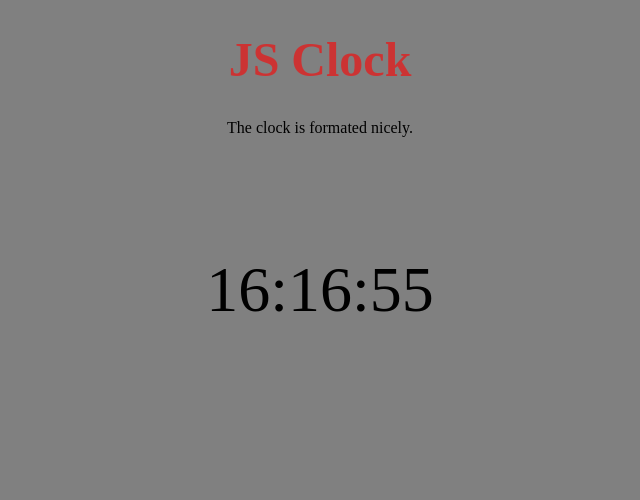
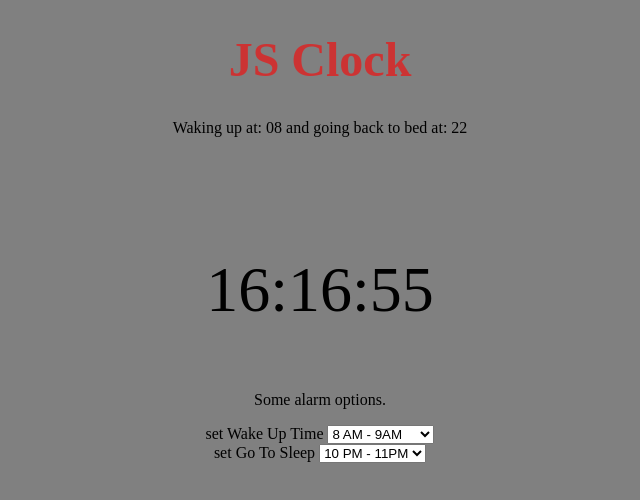
Before and after one commit to lalanon/jsClock, a plain HTML site: page index.html in a window 1280 px wide. Shown: the whole page, without its empty margins (320-960 px from the left). Drawn offline with Linux system fonts and the light colour scheme.

Commit message:
Adds wakeUp and goToSleep times

```diff
--- a/index.html
+++ b/index.html
@@ -13,10 +13,69 @@
 <body onload="init()">
     <center>
         <h1>JS Clock</h1>
-        <p>The clock is formated nicely.</p>
+        <p id="statusLineSelector"></p>
         <br><br>
         <div>
             <p id="clock"></p>
+        </div>
+        <div id="options">
+            <p>Some alarm options.</p>
+            set Wake Up Time
+            <select id="wakeUpTimeSelector">
+                <option value="1">1 AM - 2AM</option>
+                <option value="2">2 AM - 3AM</option>
+                <option value="3">3 AM - 4AM</option>
+                <option value="4">4 AM - 5AM</option>
+                <option value="5">5 AM - 6AM</option>
+                <option value="6">6 AM - 7AM</option>
+                <option value="7">7 AM - 8AM</option>
+                <option value="8" selected>8 AM - 9AM</option>
+                <option value="9">9 AM - 10AM</option>
+                <option value="10">10 AM - 11AM</option>
+                <option value="11">11 AM - 12PM</option>
+                <option value="12">12 PM - 1PM</option>
+                <option value="13">1 PM - 2PM</option>
+                <option value="14">2 PM - 3PM</option>
+                <option value="15">3 PM - 4PM</option>
+                <option value="16">4 PM - 5PM</option>
+                <option value="17">5 PM - 6PM</option>
+                <option value="18">6 PM - 7PM</option>
+                <option value="19">7 PM - 8PM</option>
+                <option value="20">8 PM - 9PM</option>
+                <option value="21">9 PM - 10PM</option>
+                <option value="22">10 PM - 11PM</option>
+                <option value="23">11 PM - 12AM</option>
+                <option value="24">12 AM - 1AM</option>
+            </select>
+            <br>
+            set Go To Sleep
+            <select id="goToSleepSelector">
+                <option value="1">1 AM - 2AM</option>
+                <option value="2">2 AM - 3AM</option>
+                <option value="3">3 AM - 4AM</option>
+                <option value="4">4 AM - 5AM</option>
+                <option value="5">5 AM - 6AM</option>
+                <option value="6">6 AM - 7AM</option>
+                <option value="7">7 AM - 8AM</option>
+                <option value="8" >8 AM - 9AM</option>
+                <option value="9">9 AM - 10AM</option>
+                <option value="10">10 AM - 11AM</option>
+                <option value="11">11 AM - 12PM</option>
+                <option value="12">12 PM - 1PM</option>
+                <option value="13">1 PM - 2PM</option>
+                <option value="14">2 PM - 3PM</option>
+                <option value="15">3 PM - 4PM</option>
+                <option value="16">4 PM - 5PM</option>
+                <option value="17">5 PM - 6PM</option>
+                <option value="18">6 PM - 7PM</option>
+                <option value="19">7 PM - 8PM</option>
+                <option value="20">8 PM - 9PM</option>
+                <option value="21">9 PM - 10PM</option>
+                <option value="22" selected>10 PM - 11PM</option>
+                <option value="23">11 PM - 12AM</option>
+                <option value="24">12 AM - 1AM</option>
+            </select>
+            <br>
         </div>
     </center>
 </body>
--- a/script.js
+++ b/script.js
@@ -1,17 +1,46 @@
 "use strict";
 
+var wakeUpTime = 8;
+var goToSleepTime = 22;
+
 function init() {
-    setInterval(displayClock, 1000);
+    setInterval(updateClocks, 1000);
+
+    var statusLineSelector =  document.getElementById("statusLineSelector");
+
+    var wakeUpTimeSelector =  document.getElementById("wakeUpTimeSelector");
+    wakeUpTimeSelector.addEventListener("change", wakeUpEvent);
+
+    var goToSleepSelector =  document.getElementById("goToSleepSelector");
+    goToSleepSelector.addEventListener("change", goToSleepEvent);
+
+    updateClocks();
+    updateStatusLine();
 }
 
-function displayClock() {
+function wakeUpEvent() {
+    wakeUpTime = wakeUpTimeSelector.value;
+    updateStatusLine();
+}
+
+function goToSleepEvent() {
+    goToSleepTime = goToSleepSelector.value;
+    updateStatusLine();
+}
+
+function updateStatusLine() {
+    statusLineSelector.innerText = "Waking up at: " + formatTime(wakeUpTime)
+                                + " and going back to bed at: " + formatTime(goToSleepTime);
+}
+function updateClocks() {
     var clock = document.getElementById("clock");
     var timer = new Date;
     var hour = formatTime(timer.getHours());
     var minutes = formatTime(timer.getMinutes());
     var seconds = formatTime(timer.getSeconds());
 
-    clock.innerHTML = hour + ":" + minutes + ":" + seconds;
+    clock.innerText = hour + ":" + minutes + ":" + seconds;
+
 }
 
 function formatTime(i) {
```
